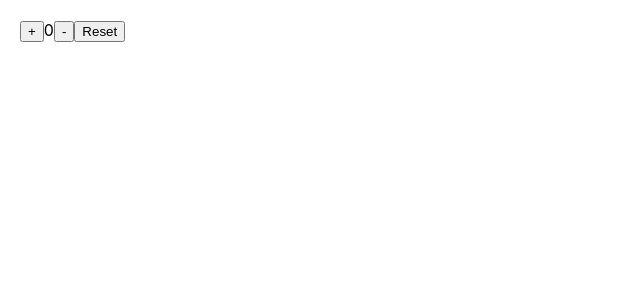
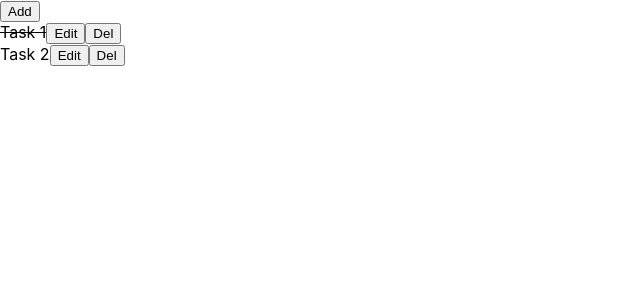
Before and after one commit to ktgift/homeworkCodeCamp12, a React (Create React App) app in the folder react/my-lab/my-lab/: page / in a window 1280 px wide. Shown: the top 300 px of the page, without its empty margins (0-640 px from the left). Built offline with nearby package versions, Linux system fonts and the light colour scheme.

Commit message:
finish lab4-4

```diff
--- a/react/my-lab/my-lab/src/App.js
+++ b/react/my-lab/my-lab/src/App.js
@@ -1,11 +1,14 @@
-
 function App() {
   return (
-    <div style={{margin: "20px"}}>
-     <button>+</button>
-     <span>0</span>
-     <button>-</button>
-     <button type='reset'>Reset</button>
+    <div>
+      <button>Add</button>
+      <br />
+      <del>Task 1</del>
+      <button>Edit</button>
+      <button>Del</button><br />
+      <span>Task 2</span>
+      <button>Edit</button>
+      <button>Del</button>
     </div>
   );
 }
```
